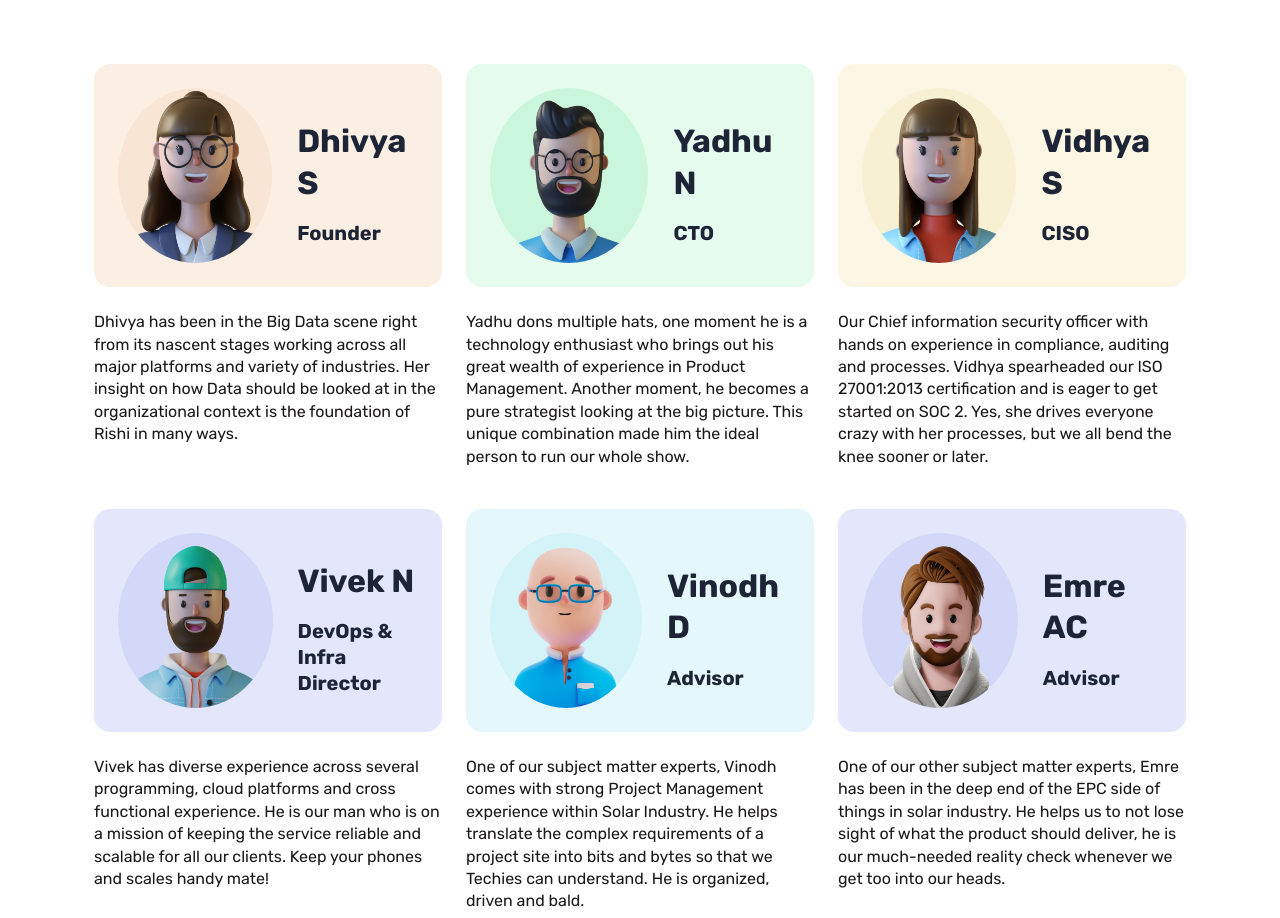
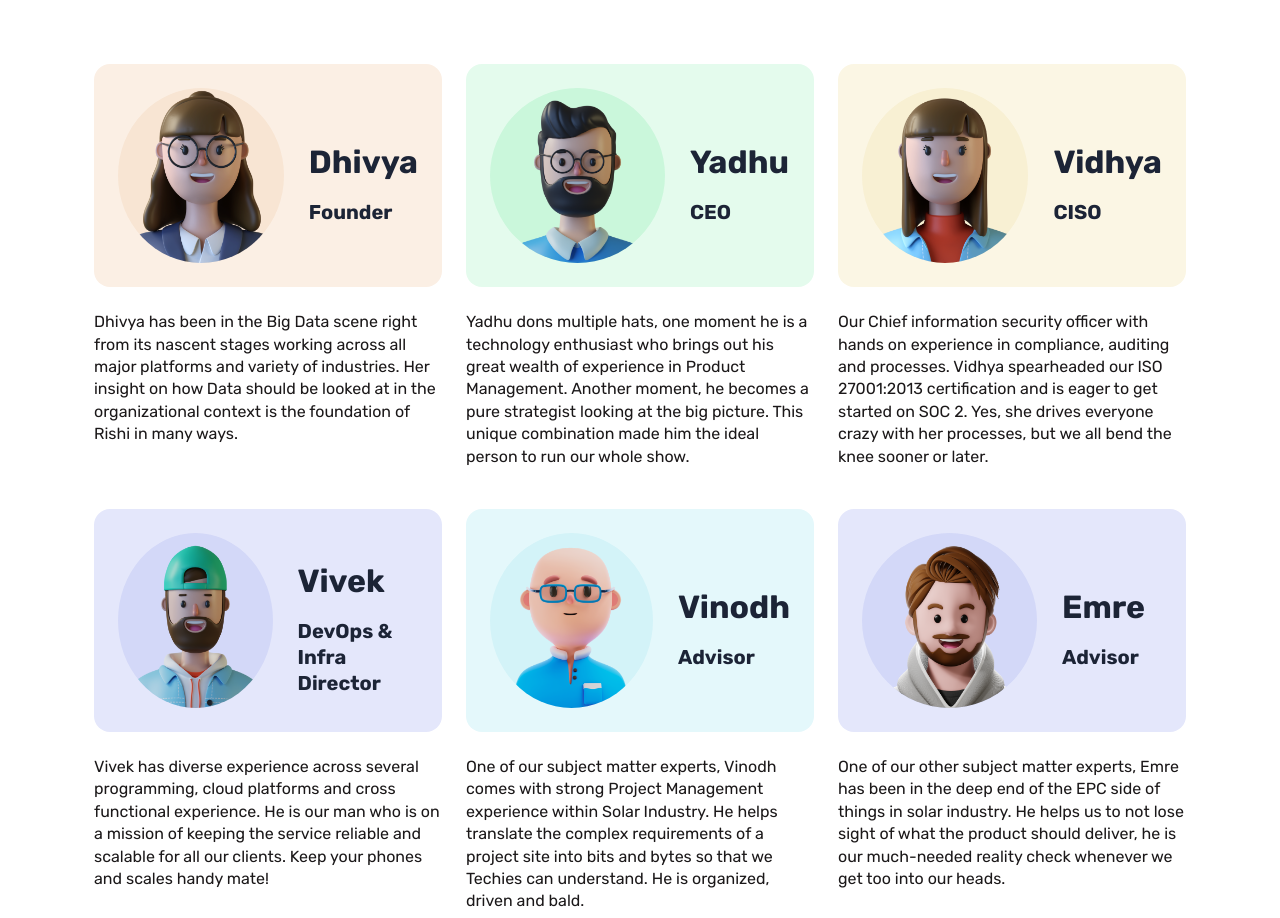
Before and after one commit to yadhu621/rishi-company-website, a React (Create React App) app: page / in a window 1280 px wide. Shown: the part 2258-3176 px from the top of the page. Built offline with nearby package versions, Linux system fonts and the light colour scheme.

Commit message:
update names and title

```diff
--- a/src/Components/OurTeam.js
+++ b/src/Components/OurTeam.js
@@ -13,7 +13,7 @@ import React from 'react'
 const team = [
   {
     image: "./images/dhivya.png",
-    name: "Dhivya S",
+    name: "Dhivya",
     title: "Founder",
     background: "#FBEFE4",
     imagebackground: "#F8E5D3",
@@ -21,15 +21,15 @@ const team = [
   },
   {
     image: "./images/yadhu.png",
-    name: "Yadhu N",
-    title: "CTO",
+    name: "Yadhu",
+    title: "CEO",
     background: "#E4FBED",
     imagebackground: "#CAF7DB",
     paragraph: "Yadhu dons multiple hats, one moment he is a technology enthusiast who brings out his great wealth of experience in Product Management. Another moment, he becomes a pure strategist looking at the big picture. This unique combination made him the ideal person to run our whole show."
   },
   {
     image: "./images/vidhya.png",
-    name: "Vidhya S",
+    name: "Vidhya",
     title: "CISO",
     background: "#FBF6E4",
     imagebackground: "#F8F0D3",
@@ -37,7 +37,7 @@ const team = [
   },
   {
     image: "./images/vivek.png",
-    name: "Vivek N",
+    name: "Vivek",
     title: "DevOps & <br/> Infra Director",
     background: "#E4E7FB",
     imagebackground: "#D3D8F8",
@@ -45,7 +45,7 @@ const team = [
   },
   {
     image: "./images/vinodh.png",
-    name: "Vinodh D",
+    name: "Vinodh",
     title: "Advisor",
     background: "#E4F8FB",
     imagebackground: "#D3F3F8",
@@ -53,7 +53,7 @@ const team = [
   },
   {
     image: "./images/emre.png",
-    name: "Emre AC",
+    name: "Emre",
     title: "Advisor",
     background: "#E4E7FB",
     imagebackground: "#D3D8F8",
```
